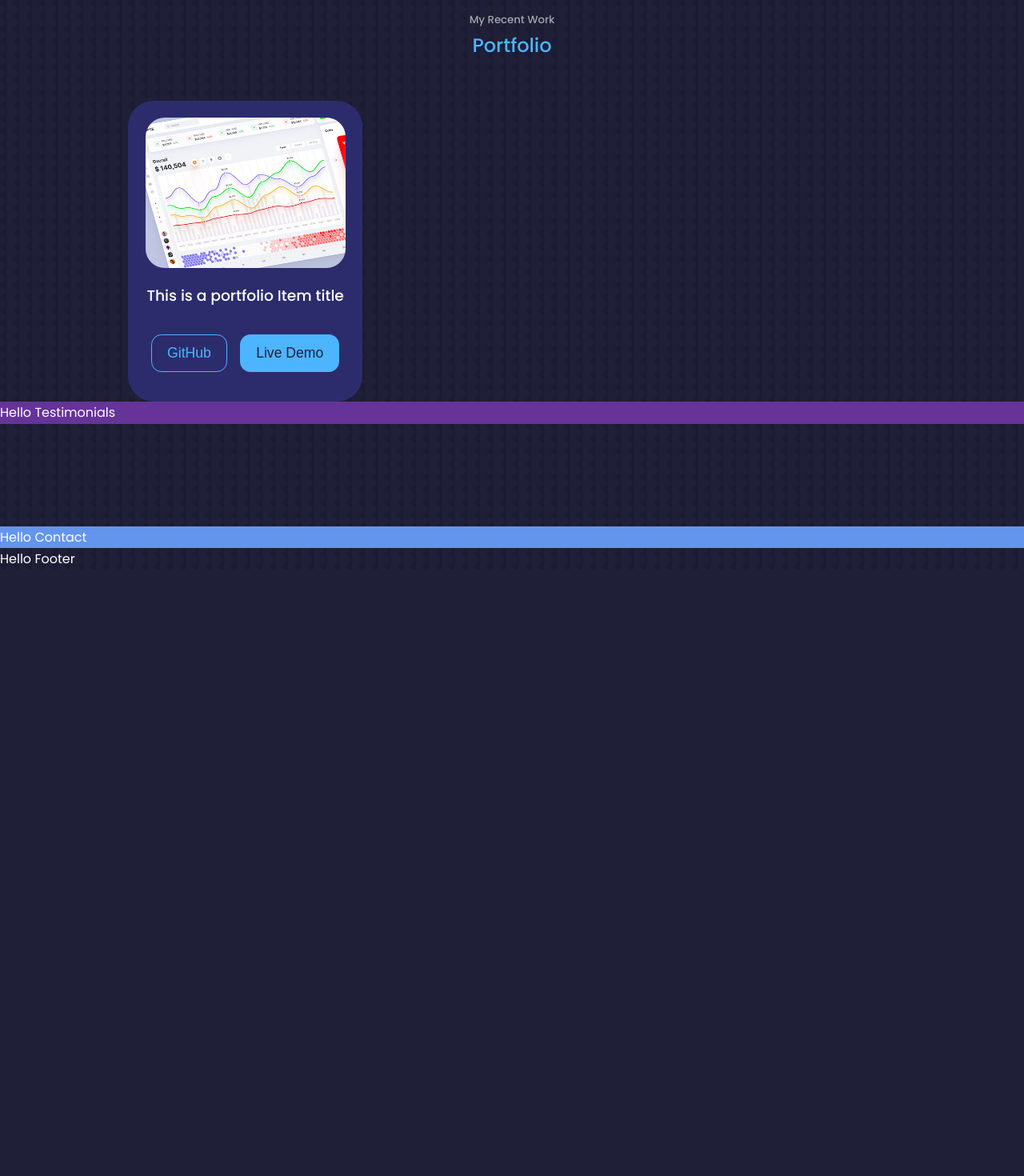
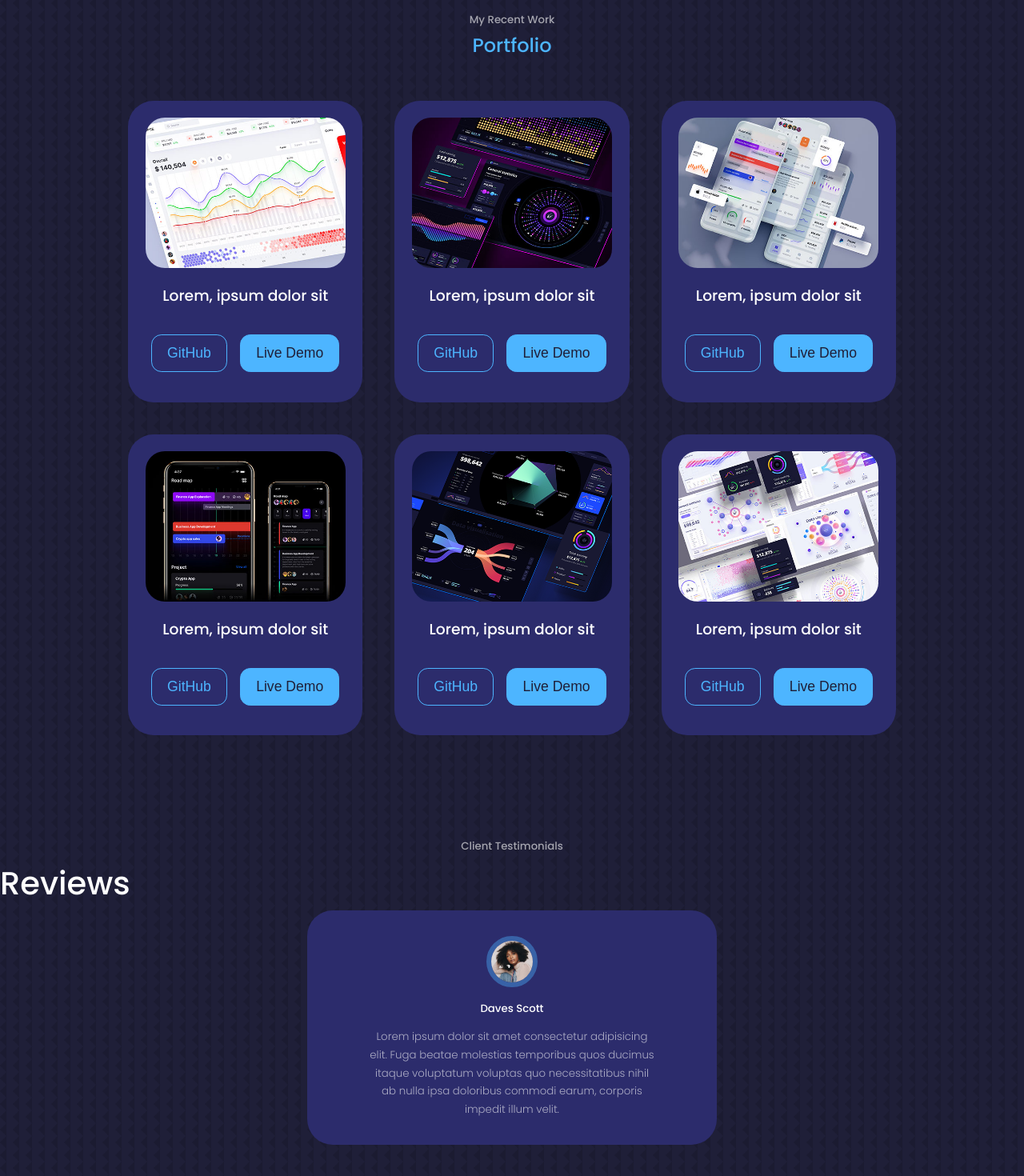
Before and after one commit to sibTunechy/React_Web_Egator, a React (Create React App) app: page / in a window 1280 px wide. Shown: the part 2980-4450 px from the top of the page at 80% size. Before the commit the page ends 3692 px from the top, so only its background shows below. Built offline with nearby package versions, Linux system fonts and the light colour scheme.

Commit message:
Testimonials and others
Testimonials styling and completion of   portfolio

```diff
--- a/src/Components/portfolio/Portfolio.jsx
+++ b/src/Components/portfolio/Portfolio.jsx
@@ -2,6 +2,7 @@ import React from 'react'
 import './portfolio.css'
 import IMG from '../../assets/portfolio1.jpg'
 import Button from '../../tools/Button/Button'
+import { portfolioData } from '../../data'
 
 export default function Portfolio() {
   return (
@@ -10,17 +11,19 @@ export default function Portfolio() {
      <h2> Portfolio </h2>
 
      <div className="container portfolio__container">
-      <article className="portfolio__item">
+      {portfolioData.map((item) => (
+        <article className="portfolio__item">
         <div className="portfolio__item-image">
-          <img src={IMG} alt="" />
+          <img src={item.img} alt="" />
         </div>
 
-        <h3>This is a portfolio Item title</h3>
+        <h3>{item.text}</h3>
         <Button className='cta'>
           <a href="" className='btn' target='_blank'>GitHub</a>
           <a href="" className='btn btn-primary' target='_blank'>Live Demo</a>
         </Button>
       </article>
+        ))}
      </div>
     </section>
   )
--- a/src/Components/testimonials/Testimonials.jsx
+++ b/src/Components/testimonials/Testimonials.jsx
@@ -1,10 +1,29 @@
 import React from 'react'
 import './testimonials.css'
+import AVT from '../../assets/avatar1.jpg'
 
 export default function Testimonials() {
   return (
-    <div className='testimonials'>
-      Hello Testimonials
-    </div>
+    <section id='testimonials'>
+      <h5> Client Testimonials </h5>
+      <h1> Reviews </h1>
+
+      <div className="container testimonials__container">
+        <article className="testimonial">
+          <div className="client__avatar">
+            <img src={AVT} alt="" />
+          </div>
+            <h5 className="client__name">
+              Daves Scott
+            </h5>
+            <small className="client__review">
+              Lorem ipsum dolor sit amet consectetur adipisicing elit. Fuga beatae molestias
+              temporibus quos ducimus itaque voluptatum voluptas quo
+              necessitatibus nihil ab nulla ipsa doloribus commodi earum,
+              corporis impedit illum velit.
+            </small>
+        </article>
+      </div>
+    </section>
   )
 }
--- a/src/Components/testimonials/testimonials.css
+++ b/src/Components/testimonials/testimonials.css
@@ -1,4 +1,47 @@
-.testimonials{
-  background-color:rebeccapurple;
-  display: flex;
+.container.testimonials__container{
+  width: 40%;
 }
+.client__avatar{
+  overflow: hidden;
+  width: 4rem;
+  aspect-ratio: 1/1;
+  border-radius: 50%;
+  margin: 0 auto 1rem;
+  border: 0.4rem solid var(--color-primary-variant);
+}
+
+.testimonial{
+  background: var(--color-bg-variant);
+  text-align: center;
+  padding: 2rem;
+  user-select: none;
+  border-radius: 2rem;
+}
+
+.client__review{
+  color: var(--color-light);
+  font-weight: 300;
+  display: block;
+  width: 80%;
+  margin: 0.8rem auto 0;
+}
+
+
+/* ===== MEDIA QUERIES TABLET ===== */
+@media screen and (max-width: 1024px) {
+  .container.testimonials__container{
+    width: 60%;
+  }
+}
+
+ /* ===== MEDIA QUERIES MOBILE ===== */
+ @media screen and (max-width: 600px) {
+  .container.testimonials__container{
+    width: var(--container-width-sm);
+  }
+
+  .client__review{
+    width: var(--container-width-sm);
+  }
+
+ }
--- a/src/data.js
+++ b/src/data.js
@@ -6,6 +6,12 @@ import { FaAward, FaChalkboardTeacher } from 'react-icons/fa'
 import { GiTeacher } from 'react-icons/gi'
 import { HiPencil } from 'react-icons/hi';
 import { MdCodeOff } from 'react-icons/md'
+import IMG1 from './assets/portfolio1.jpg'
+import IMG2 from './assets/portfolio2.jpg'
+import IMG3 from './assets/portfolio3.jpg'
+import IMG4 from './assets/portfolio4.jpg'
+import IMG5 from './assets/portfolio5.png'
+import IMG6 from './assets/portfolio6.jpg'
 
 export const data = {
     imag: ME,
@@ -142,3 +148,38 @@ export const servicesListTeach = [
 
 
 ]
+export const portfolioData = [
+
+    {
+        img: IMG1,
+        text: "Lorem, ipsum dolor sit "
+    },
+
+
+    {
+        img: IMG2,
+        text: "Lorem, ipsum dolor sit "
+    },
+
+
+    {
+        img: IMG3,
+        text: "Lorem, ipsum dolor sit "
+    },
+
+
+    {
+        img: IMG4,
+        text: "Lorem, ipsum dolor sit "
+    },
+
+    {
+        img: IMG5,
+        text: "Lorem, ipsum dolor sit "
+    },
+    {
+        img: IMG6,
+        text: "Lorem, ipsum dolor sit "
+    },
+
+]
```
